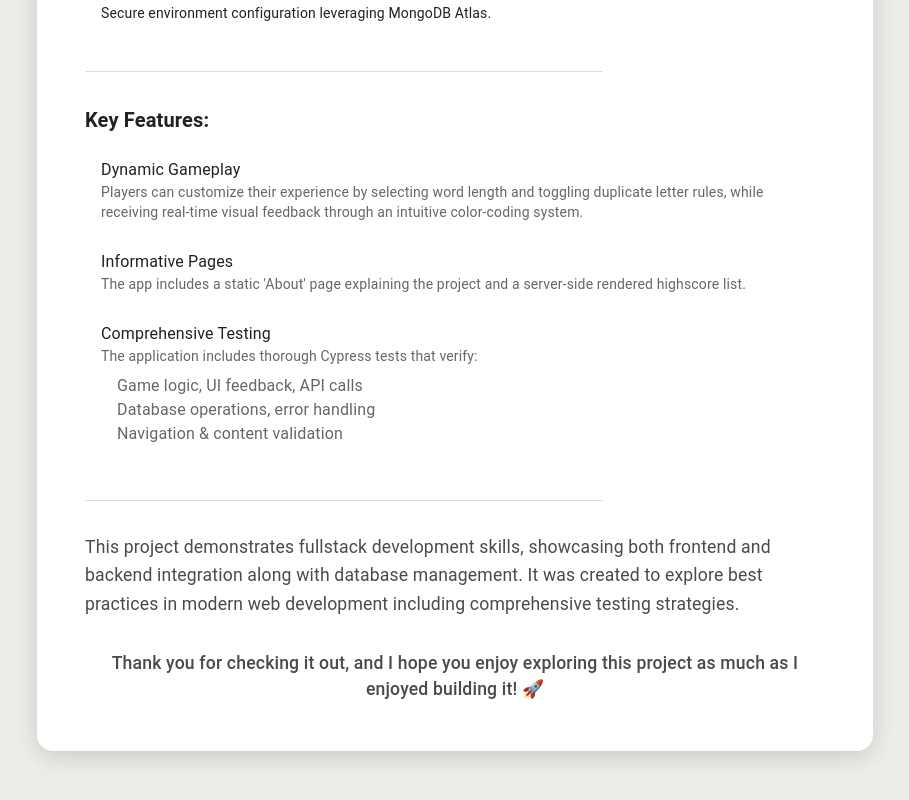
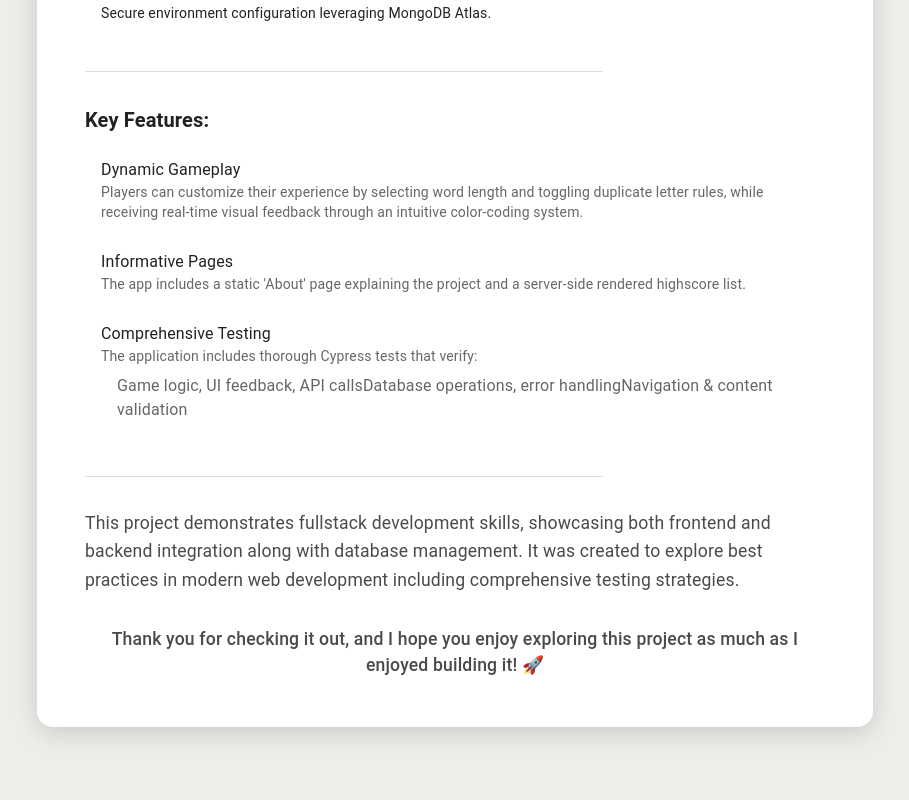
Before and after one commit to Emilyempa/Fullstack-Wordle, a React (Vite) app in the folder client/: page /about in a window 1280 px wide. Shown: the part 1036-1836 px from the top of the page, without its empty margins (185-1094 px from the left). Built offline with nearby package versions, Linux system fonts and the light colour scheme.

Commit message:
Change div to span

```diff
--- a/client/src/pages/About.jsx
+++ b/client/src/pages/About.jsx
@@ -53,6 +53,7 @@ function About() {
 
           <Typography
             variant="body1"
+            component="div"
             sx={{
               fontSize: "1.1rem",
               lineHeight: 1.6,
@@ -111,9 +112,9 @@ function About() {
             <Typography variant="h6" component="h2" sx={{ fontWeight: 600 }}>
               Deployment & Hosting:
             </Typography>
-            <Box component="div">
             <Typography
               variant="body1"
+              component="div"
               sx={{
                 fontSize: "0.9rem",
                 lineHeight: 1.6,
@@ -126,7 +127,6 @@ function About() {
               </Box>
               , ensuring high availability and scalability.
             </Typography>
-            </Box>
             <List dense>
               <ListItem>
                 <ListItemText primary="Backend hosting & database integration on Render." />
@@ -162,21 +162,21 @@ function About() {
                 <ListItemText
                   primary="Comprehensive Testing"
                   secondary={
-                    <Box component="div">
+                    <>
                       The application includes thorough Cypress tests that
                       verify:
                       <Box component="div" sx={{ pl: 2, mt: 1, mb: 0 }}>
-                        <Typography component="div">
+                        <Typography component="span">
                           Game logic, UI feedback, API calls
                         </Typography>
-                        <Typography component="div">
+                        <Typography component="span">
                           Database operations, error handling
                         </Typography>
-                        <Typography component="div">
+                        <Typography component="span">
                           Navigation & content validation
                         </Typography>
                       </Box>
-                    </Box>
+                    </>
                   }
                 />
               </ListItem>
@@ -189,6 +189,7 @@ function About() {
 
           <Typography
             variant="body1"
+            component="div"
             sx={{
               fontSize: "1.1rem",
               lineHeight: 1.6,
```
Lines whose indentation alone changed are shown as unchanged.
